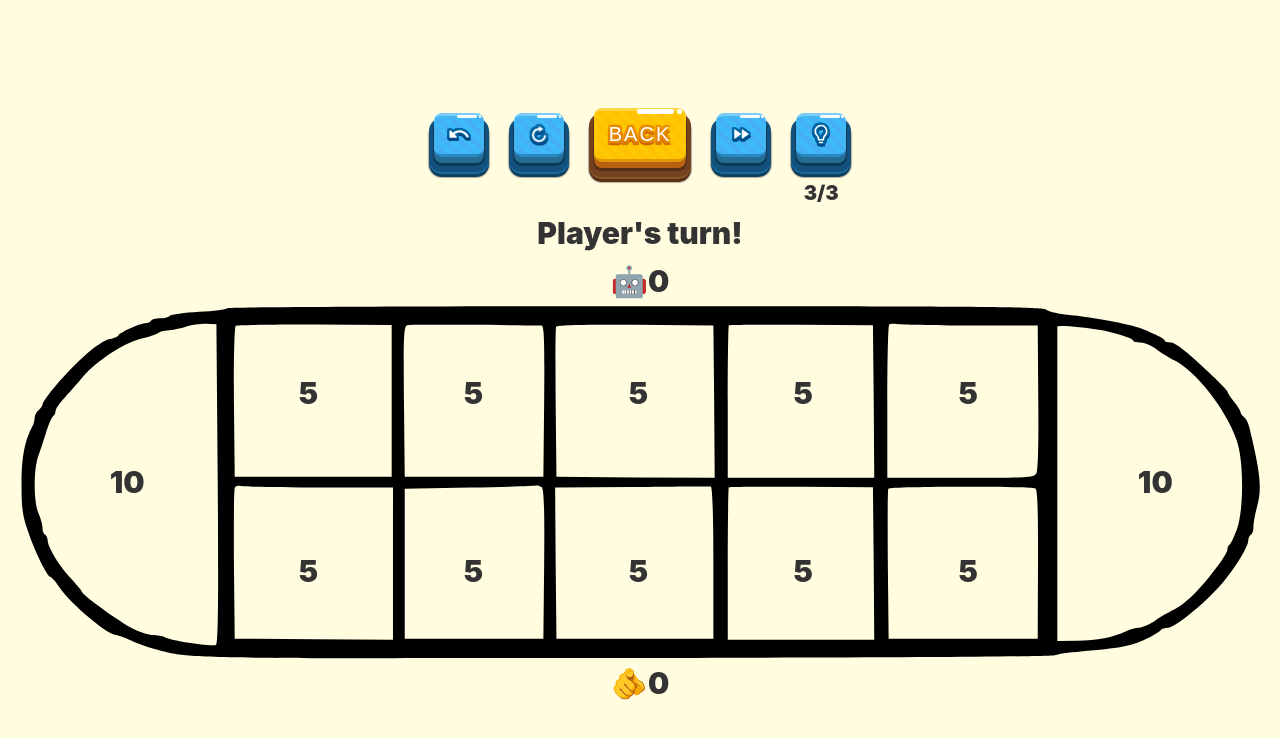
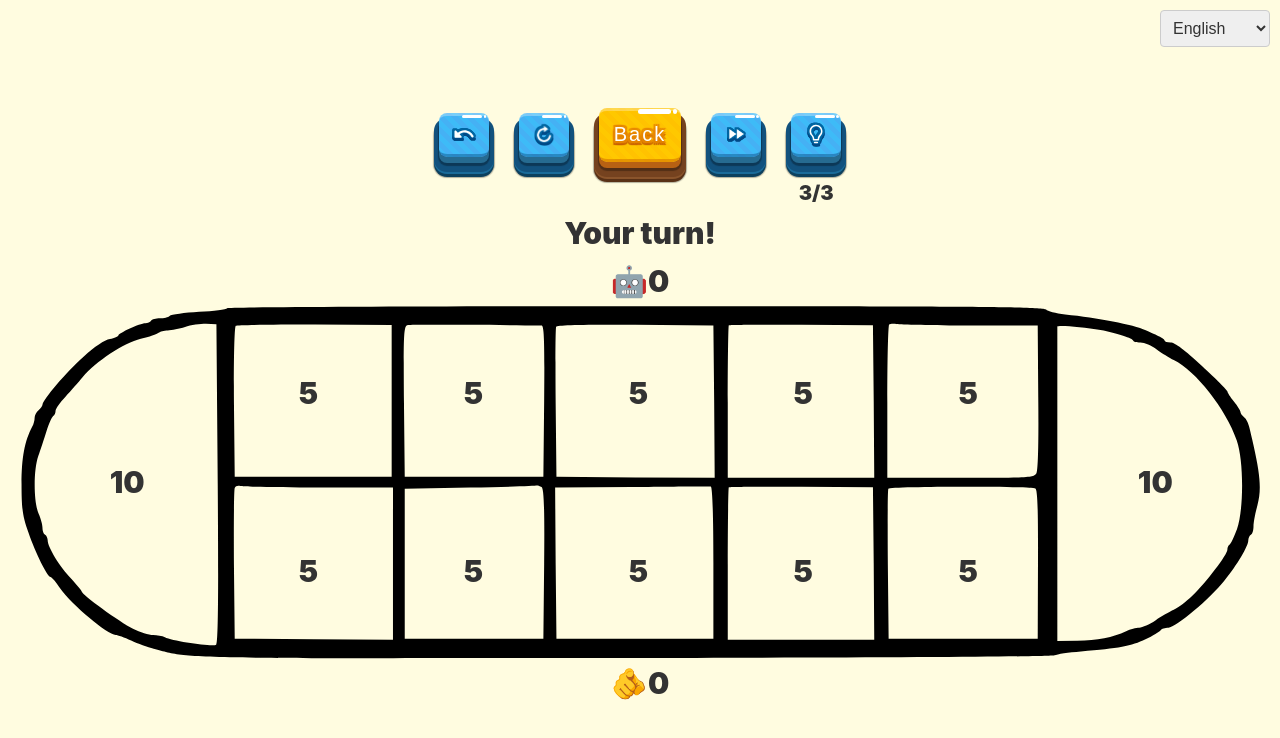
Before and after one commit to huyenngn/OAnQuan-Game, a Vue app in the folder frontend/: page /game/easy in a window 1280 px wide. Shown: the top 738 px of the page. Built offline with nearby package versions, Linux system fonts and the light colour scheme; no server answers.

Commit message:
fix: Support fallback backends

```diff
--- a/frontend/src/App.vue
+++ b/frontend/src/App.vue
@@ -1,7 +1,24 @@
 <script setup>
+import { useLanguage } from '@/stores/language';
 import { RouterView } from 'vue-router';
+
+const language = useLanguage();
 </script>
 
 <template>
+    <select v-model="language.language" id="lang">
+        <option value="en">English</option>
+        <option value="de">Deutsch</option>
+        <option value="vn">Tiếng Việt</option>
+    </select>
     <RouterView :key="$route.fullPath" />
 </template>
+
+<style scoped>
+select {
+    position: absolute;
+    top: 0;
+    right: 0;
+    margin: 10px;
+}
+</style>
--- a/frontend/src/assets/style.css
+++ b/frontend/src/assets/style.css
@@ -13,6 +13,14 @@
 a {
     color: inherit;
     text-decoration: inherit;
+}
+
+select {
+    padding: 0.5rem;
+    font-size: 1rem;
+    border: 1px solid #ccc;
+    border-radius: 0.25rem;
+    color: inherit;
 }
 
 body {
--- a/frontend/src/components/Game.vue
+++ b/frontend/src/components/Game.vue
@@ -4,11 +4,16 @@ import Counter from "@/components/Counter.vue";
 import Modal from "@/components/Modal.vue";
 import Quan from "@/components/Quan.vue";
 import UserCitizen from "@/components/UserCitizen.vue";
+import { useLanguage } from "@/stores/language";
 import { useStore } from "@/stores/state";
 import axios from "axios";
 import { onBeforeMount, onBeforeUnmount, ref } from "vue";
 
-const BACKEND_URL = import.meta.env.VITE_API_URL || 'http://127.0.0.1:8080';
+const props = defineProps(["level"]);
+const store = useStore();
+const language = useLanguage();
+
+const BACKEND_URL = language.BACKEND_URL;
 const DELAY = 700;
 const FAST_DELAY = 200;
 const QUAN_FIELDS = [0, 6];
@@ -28,9 +33,6 @@ const modal = ref(null);
 const left = ref(true);
 const right = ref(true);
 
-const props = defineProps(["level"]);
-const store = useStore();
-
 function color_field(pos, color) {
     const field = document.getElementById(`field${pos}`);
     if (!field) return;
@@ -43,16 +45,10 @@ function uncolor_field(pos, color) {
     field.classList.remove(color);
 }
 
-function capitalize(string) {
-    if (!string) return "";
-    return string[0].toUpperCase() + string.slice(1).toLowerCase();
-}
-
 function getNormalizedPos(pos) {
     let m = Math.floor(pos / BOARD_SIZE);
     return pos - m * BOARD_SIZE;
 }
-
 
 function toggleFast() {
     fast.value = !fast.value;
@@ -78,12 +74,12 @@ function undo() {
 
 let hintsLeft = ref(3);
 async function getHint() {
-    if (hintsLeft.value == 0) {
+    if (hintsLeft.value == 0 || winner.value) {
         return;
     }
     const currentState = store.getCurrentState();
     try {
-        const response = await axios.post(BACKEND_URL + "/game/hint/", currentState);
+        const response = await axios.post(BACKEND_URL + "/game/hint", currentState);
         hintsLeft.value -= 1;
         if (response.data.direction == 1) {
             left.value = true;
@@ -268,13 +264,19 @@ onBeforeUnmount(() => {
 
 <template>
     <span v-if="winner == 'Draw'">
-        It's a draw! 🤝
+        {{ language.getText("draw") }}
     </span>
-    <span v-else-if="winner">
-        {{ capitalize(winner) }} wins! 🎉
+    <span v-else-if="winner == 'PLAYER'">
+        {{ language.getText("win") }}
+    </span>
+    <span v-else-if="winner == 'COMPUTER'">
+        {{ language.getText("lose") }}
+    </span>
+    <span v-else-if="turn == 'PLAYER'">
+        {{ language.getText("turn") }}
     </span>
     <span v-else>
-        {{ capitalize(turn) }}'s turn!
+        {{ language.getText("waiting") }}
     </span>
     <span>🤖
         <Counter :count="score['COMPUTER']" id="comp_score" />
--- a/frontend/src/components/Modal.vue
+++ b/frontend/src/components/Modal.vue
@@ -1,9 +1,11 @@
 <script setup>
 import Button from '@/components/Button.vue';
 import Medal from '@/components/Medal.vue';
+import { useLanguage } from '@/stores/language';
 import { addEntry, getRank } from '@/supabase';
 import { onMounted, ref } from 'vue';
 
+const language = useLanguage();
 const props = defineProps(["score", "level"]);
 const rank = ref(null);
 const name = ref(null);
@@ -49,9 +51,10 @@ onMounted(async () => {
     <div class="modal-backdrop hidden">
         <div class="modal">
             <div class="modal-content">
-                <h1>Congratulations!</h1>
+                <h1>{{ language.getText("congrats") }}</h1>
                 <div v-if="rank < 100">
-                    <p>You're ranked {{ rank + 1 }} in {{ props.level }} mode.</p>
+                    <p>{{ language.getText("rankPre") }} {{ rank + 1 }} {{ language.getText("rankMain") }} "{{
+                        language.getText(props.level.toLowerCase()) }}" {{ language.getText("rankPost") }}</p>
                     <table>
                         <tbody>
                             <tr>
@@ -60,13 +63,15 @@ onMounted(async () => {
                                 </td>
                                 <td><input type="text" ref="name" value="Unknown" /></td>
                                 <td>{{ props.score }}</td>
-                                <td><span :class="'fi fi-' + country"></span></td>
+                                <td><span :class="'fi fi-' + language.getCountry()"></span></td>
                             </tr>
                         </tbody>
                     </table>
                 </div>
-                <p v-else>You are the winner!</p>
-                <Button color="green" @click="async () => await saveScore()">Save</Button>
+                <p v-else>{{ language.getText("noRank") }}</p>
+                <Button color="green" @click="async () => await saveScore()">
+                    {{ language.getText("save") }}
+                </Button>
             </div>
         </div>
     </div>
@@ -101,6 +106,7 @@ onMounted(async () => {
     border-radius: 8px;
     padding: 8px 15px 10px;
     box-shadow: 0 6px 0 #266b91, 0 8px 1px 1px rgba(0, 0, 0, .3), 0 10px 0 5px #12517d, 0 12px 0 5px #1a6b9a, 0 15px 0 5px #0c405e, 0 15px 1px 6px rgba(0, 0, 0, .3);
+    max-width: 600px;
 }
 
 .modal-content {
--- a/frontend/src/main.js
+++ b/frontend/src/main.js
@@ -3,6 +3,7 @@ import { createApp } from "vue";
 import "./assets/style.css";
 import "/node_modules/flag-icons/css/flag-icons.min.css";
 
+import { useLanguage } from "@/stores/language";
 import App from "./App.vue";
 import router from "./router";
 
@@ -11,4 +12,13 @@ const app = createApp(App);
 app.use(createPinia());
 app.use(router);
 
-app.mount("#app");
+const language = useLanguage();
+language
+    .fetchIpData()
+    .then(() => {
+        app.mount("#app");
+    })
+    .catch((error) => {
+        console.error("Error fetching IP data:", error);
+        app.mount("#app");
+    });
--- /dev/null
+++ b/frontend/src/stores/language.js
@@ -0,0 +1,147 @@
+import { defineStore } from "pinia";
+import { ref } from "vue";
+
+export const useLanguage = defineStore("language", () => {
+    const language = ref("en");
+    let servers = [
+        {
+            long: -120,
+            url: import.meta.env.VITE_BACKEND_US,
+        },
+        {
+            long: 5,
+            url: import.meta.env.VITE_BACKEND_EU,
+        },
+        {
+            long: 120,
+            url: import.meta.env.VITE_BACKEND_ASIA,
+        },
+    ].filter((server) => server.url);
+    let BACKEND_URL = ref("http://127.0.0.1:8080");
+    let country = "";
+
+    const text = {
+        en: {
+            credit: "Created by",
+            privacy: "Privacy Policy",
+            easy: "Easy",
+            normal: "Normal",
+            hard: "Hard",
+            leaderboard: "Leaderboard",
+            back: "Back",
+            draw: "It's a draw! 🤝",
+            win: "You win! 🎉",
+            lose: "You lose! 😢",
+            turn: "Your turn!",
+            waiting: "Opponent is playing...",
+            week: "Week",
+            month: "Month",
+            ytd: "Year to Date",
+            all: "All",
+            allTime: "All Time",
+            congrats: "Congratulations!",
+            rankPre: "You are ranked",
+            rankMain: "in the world for",
+            rankPost: "mode!",
+            noRank: "You are the winner!",
+            save: "Save",
+            privacyLink:
+                "https://www.freeprivacypolicy.com/live/aede0996-f435-4b28-a7fa-8eed29173886",
+        },
+        vn: {
+            credit: "Tạo bởi",
+            privacy: "Chính sách Bảo mật",
+            easy: "Dễ",
+            normal: "Trung bình",
+            hard: "Khó",
+            leaderboard: "Bảng xếp hạng",
+            back: "Quay lại",
+            draw: "Hòa! 🤝",
+            win: "Thắng! 🎉",
+            lose: "Thua! 😢",
+            turn: "Lượt của bạn!",
+            waiting: "Đối thủ đang chơi...",
+            week: "Tuần",
+            month: "Tháng",
+            ytd: "Năm nay",
+            all: "Tất cả",
+            allTime: "Tất cả thời gian",
+            congrats: "Chúc mừng!",
+            rankPre: "Bạn đứng thứ",
+            rankMain: "trên thế giới cho chế độ",
+            rankPost: "!",
+            noRank: "Bạn là người chiến thắng!",
+            save: "Lưu",
+            privacyLink:
+                "https://www-freeprivacypolicy-com.translate.goog/live/aede0996-f435-4b28-a7fa-8eed29173886?_x_tr_sl=en&_x_tr_tl=vi&_x_tr_hl=de&_x_tr_pto=wapp",
+        },
+        de: {
+            credit: "Erstellt von",
+            privacy: "Datenschutzerklärung",
+            easy: "Leicht",
+            normal: "Normal",
+            hard: "Schwer",
+            leaderboard: "Rangliste",
+            back: "Zurück",
+            draw: "Unentschieden! 🤝",
+            win: "Du hast gewonnen! 🎉",
+            lose: "Leider verloren! 😢",
+            turn: "Du bist dran!",
+            waiting: "Gegner ist am Zug...",
+            week: "Woche",
+            month: "Monat",
+            ytd: "Dieses Jahr",
+            all: "Alle",
+            allTime: "Gesamt",
+            congrats: "Herzlichen Glückwunsch!",
+            rankPre: "Du bist auf Platz",
+            rankMain: "der Welt für den",
+            rankPost: "Modus!",
+            noRank: "Du bist der Gewinner!",
+            save: "Speichern",
+            privacyLink:
+                "https://www-freeprivacypolicy-com.translate.goog/live/aede0996-f435-4b28-a7fa-8eed29173886?_x_tr_sl=en&_x_tr_tl=de&_x_tr_hl=de&_x_tr_pto=wapp",
+        },
+    };
+
+    async function fetchIpData() {
+        try {
+            const response = await fetch("https://ipapi.co/json/");
+            const data = await response.json();
+            const long = data.longitude;
+            if (servers.length != 0) {
+                BACKEND_URL.value = servers.reduce((a, b) =>
+                    Math.abs(a.long - long) < Math.abs(b.long - long) ? a : b
+                ).url;
+                console.log("Backend URL:", BACKEND_URL.value);
+            }
+            country = data.country_code.toLowerCase();
+            if (["en", "de", "vn"].includes(country)) {
+                language.value = country;
+            }
+        } catch (error) {
+            console.error("Error fetching country code:", error);
+            country = "xx";
+        }
+    }
+
+    function getCountry() {
+        return country;
+    }
+
+    function getText(key) {
+        try {
+            return text[language.value][key];
+        } catch (error) {
+            return text["en"][key];
+        }
+    }
+
+    return {
+        language,
+        getCountry,
+        BACKEND_URL,
+        getText,
+        fetchIpData,
+    };
+});
--- a/frontend/src/views/GameView.vue
+++ b/frontend/src/views/GameView.vue
@@ -2,8 +2,11 @@
 import Button from '@/components/Button.vue';
 import Counter from '@/components/Counter.vue';
 import Game from '@/components/Game.vue';
+import { useLanguage } from '@/stores/language';
 import { ref } from 'vue';
 import { RouterLink } from 'vue-router';
+
+const language = useLanguage();
 
 const game = ref(null);
 
@@ -44,7 +47,7 @@ function undo() {
         </Button>
         <RouterLink to="/">
             <Button color="orange">
-                BACK
+                {{ language.getText("back") }}
             </Button>
         </RouterLink>
         <Button v-if="isFast()" @click="toggleFast()" class="green">
--- a/frontend/src/views/LeaderboardView.vue
+++ b/frontend/src/views/LeaderboardView.vue
@@ -1,9 +1,12 @@
 <script setup>
 import Button from '@/components/Button.vue';
 import Medal from '@/components/Medal.vue';
+import { useLanguage } from '@/stores/language';
 import { fetchEntries, getCountries } from '@/supabase';
 import { computed, onBeforeMount, ref } from 'vue';
 import { RouterLink } from 'vue-router';
+
+const language = useLanguage();
 
 const country = ref("all");
 const level = ref("all");
@@ -46,24 +49,24 @@ onBeforeMount(async () => {
 <template>
     <RouterLink to="/">
         <Button color="orange">
-            BACK
+            {{ language.getText("back") }}
         </Button>
     </RouterLink>
     <div class="filters">
         <select v-model="time" id="time" @change="fetchAndSetEntries">
-            <option value="week">Week</option>
-            <option value="month">Month</option>
-            <option value="ytd">YTD</option>
-            <option value="all">All time</option>
+            <option value="week"> {{ language.getText("week") }}</option>
+            <option value="month"> {{ language.getText("month") }}</option>
+            <option value="ytd"> {{ language.getText("ytd") }}</option>
+            <option value="all"> {{ language.getText("allTime") }}</option>
         </select>
         <select v-model="level" id="level" @change="fetchAndSetEntries">
-            <option value="EASY">Easy</option>
-            <option value="NORMAL">Normal</option>
-            <option value="HARD">Hard</option>
-            <option value="all">All</option>
+            <option value="EASY"> {{ language.getText("easy") }}</option>
+            <option value="NORMAL"> {{ language.getText("normal") }}</option>
+            <option value="HARD"> {{ language.getText("hard") }}</option>
+            <option value="all"> {{ language.getText("all") }}</option>
         </select>
         <select v-model="country" id="country" @change="fetchAndSetEntries">
-            <option value="all">All</option>
+            <option value="all"> {{ language.getText("all") }}</option>
             <option v-for="country in countries" :key="country" :value="country">{{ country.toUpperCase() }}</option>
         </select>
     </div>
@@ -112,12 +115,4 @@ onBeforeMount(async () => {
 .filters>* {
     margin: 0 5px;
 }
-
-select {
-    padding: 0.5rem;
-    font-size: 1rem;
-    border: 1px solid #ccc;
-    border-radius: 0.25rem;
-    color: inherit;
-}
 </style>
--- a/frontend/src/views/MenuView.vue
+++ b/frontend/src/views/MenuView.vue
@@ -1,29 +1,32 @@
 <script setup>
 import Button from '@/components/Button.vue';
+import { useLanguage } from '@/stores/language';
 import { RouterLink } from 'vue-router';
+
+const language = useLanguage();
 </script>
 
 <template>
     <nav>
         <RouterLink to="/game/easy">
-            <Button color="green">EASY</Button>
+            <Button color="green">{{ language.getText("easy") }}</Button>
         </RouterLink>
         <RouterLink to="/game/normal">
-            <Button>NORMAL</Button>
+            <Button>{{ language.getText("normal") }}</Button>
         </RouterLink>
         <RouterLink to="/game/hard">
-            <Button color="red">HARD</Button>
+            <Button color="red">{{ language.getText("hard") }}</Button>
         </RouterLink>
         <RouterLink to="leaderboard">
-            <Button color="orange">🏆 Leaderboard</Button>
+            <Button color="orange">🏆 {{ language.getText("leaderboard") }}</Button>
         </RouterLink>
     </nav>
     <p>
-        Created by <a href="https://huyenngn.github.io/" target="_blank">Huyen Nguyen</a>
+        {{ language.getText("credit") }} <a href="https://huyenngn.github.io/" target="_blank">Huyen Nguyen</a>
     </p>
     <p>
-        <a href="https://www.freeprivacypolicy.com/live/aede0996-f435-4b28-a7fa-8eed29173886" target="_blank">Privacy
-            Policy</a>
+        <a :href="language.getText('privacyLink')" target="_blank">
+            {{ language.getText("privacy") }}</a>
     </p>
 </template>
 
@@ -37,6 +40,7 @@ nav {
 
 p {
     font-size: 1rem;
+    margin-top: 0.25em;
 }
 
 a {
--- a/frontend/vite.config.js
+++ b/frontend/vite.config.js
@@ -7,7 +7,9 @@ import { defineConfig } from "vite";
 export default defineConfig({
     plugins: [vue()],
     define: {
-        VITE_API_URL: JSON.stringify(process.env.VITE_API_URL),
+        VITE_BACKEND_US: JSON.stringify(process.env.VITE_BACKEND_US),
+        VITE_BACKEND_EU: JSON.stringify(process.env.VITE_BACKEND_EU),
+        VITE_BACKEND_ASIA: JSON.stringify(process.env.VITE_BACKEND_ASIA),
         VITE_SUPABASE_URL: JSON.stringify(process.env.VITE_SUPABASE_URL),
         VITE_SUPABASE_KEY: JSON.stringify(process.env.VITE_SUPABASE_KEY),
     },
```
Also changed, not shown: 2 other files (tests, documents, lock files or other folders).
